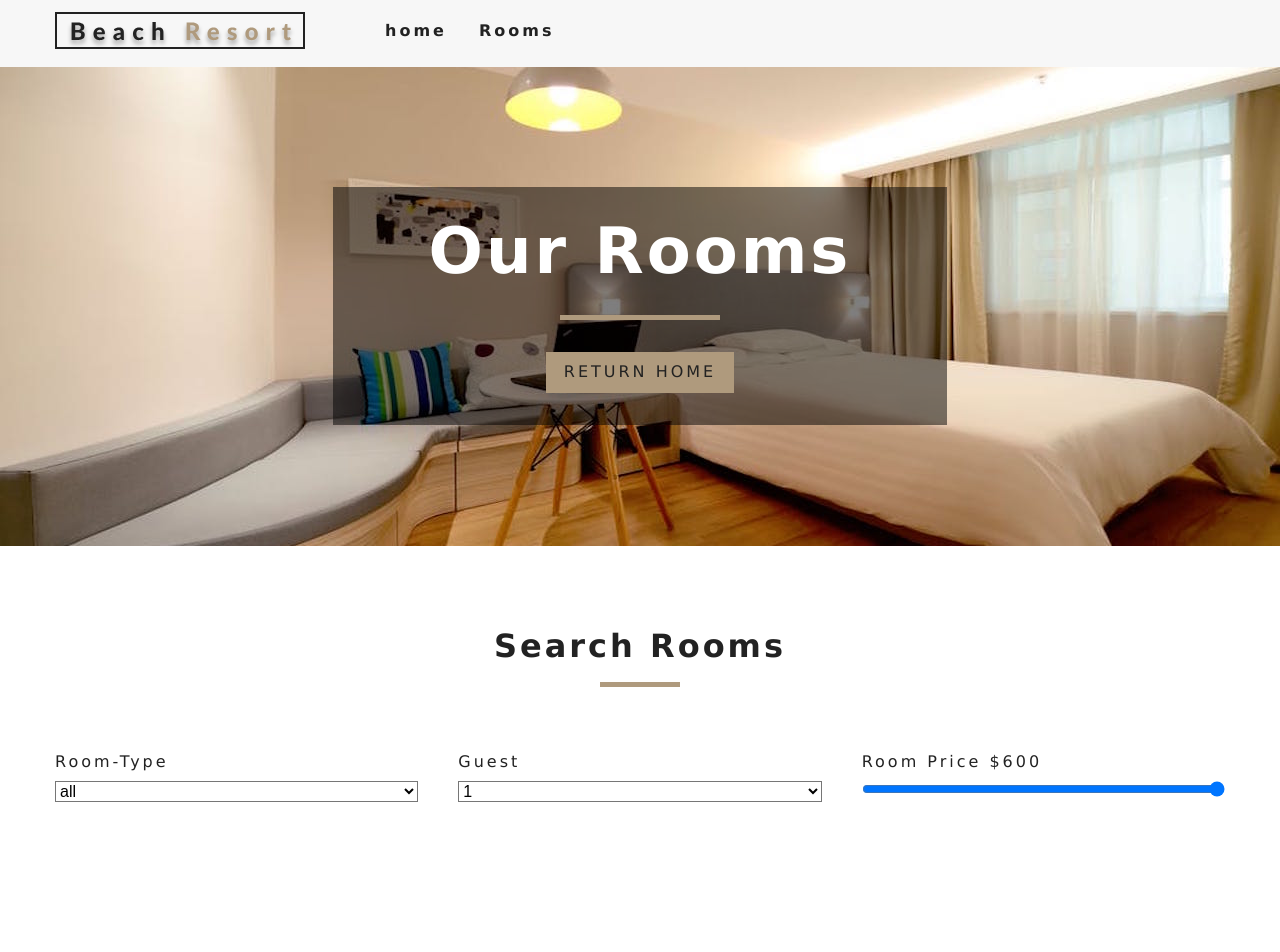
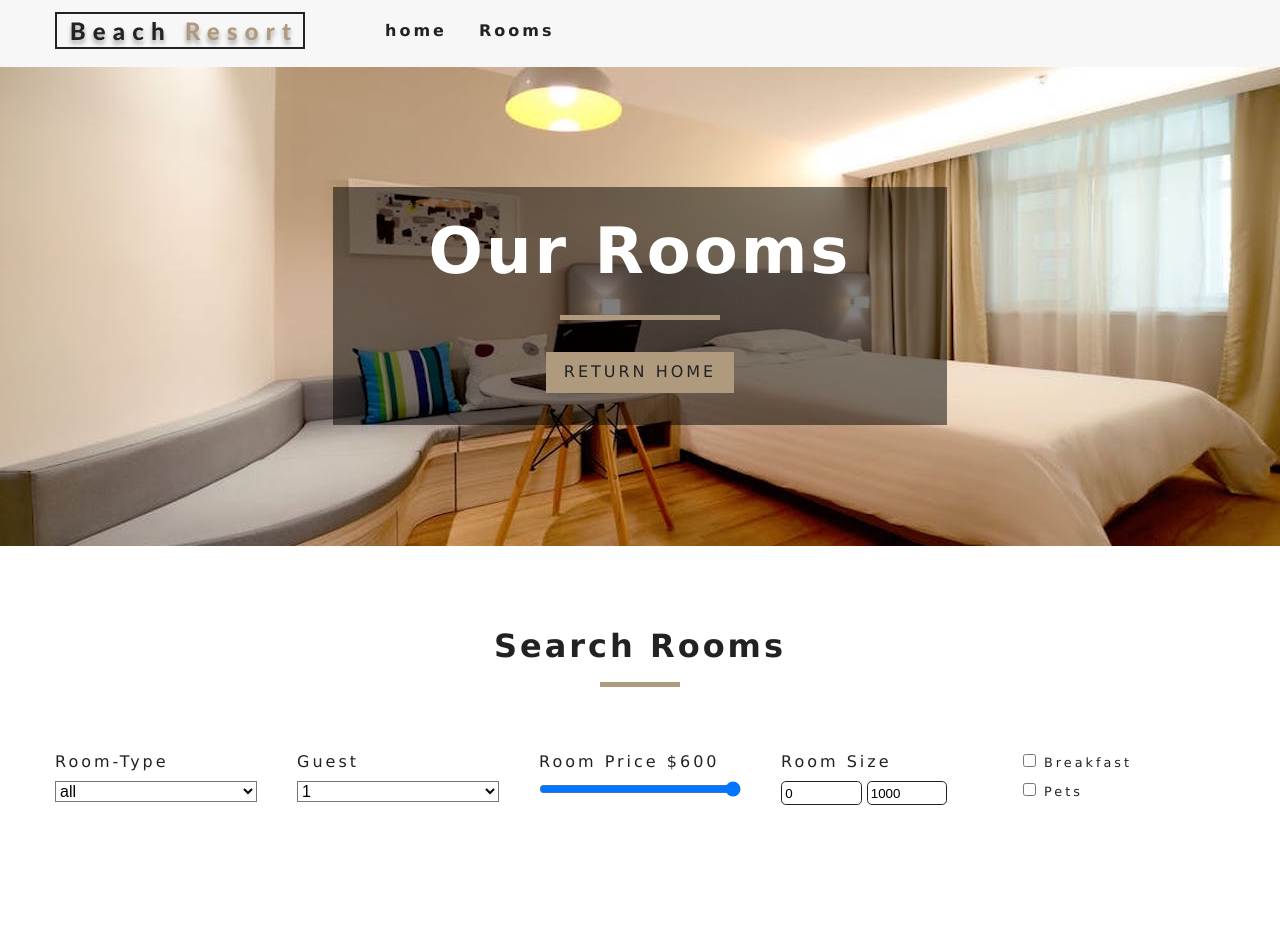
Before and after one commit to matheus3006/resort, a React (Create React App) app: page /rooms in a window 1280 px wide. Shown: the top 952 px of the page. Built offline with nearby package versions, Linux system fonts and the light colour scheme.

Commit message:
Add filter by size

```diff
--- a/src/components/RoomFilter.js
+++ b/src/components/RoomFilter.js
@@ -91,6 +91,54 @@ export default function RoomFilter({ rooms }) {
           />
         </div>
         {/* end of room price  */}
+        {/* size */}
+        <div className="form-group">
+          <label htmlFor="size">room size</label>
+          <div className="size-inputs">
+            <input
+              type="number"
+              name="minSize"
+              id="size"
+              value={minSize}
+              onChange={handleChange}
+              className="size-input"
+            />
+            <input
+              type="number"
+              name="maxSize"
+              id="size"
+              value={maxSize}
+              onChange={handleChange}
+              className="size-input"
+            />
+          </div>
+        </div>
+        {/* end of size */}
+        {/* extras */}
+        <div className="form-group">
+          <div className="single-extra">
+            <input
+              type="checkbox"
+              name="breakfast"
+              id="breakfast"
+              checked={breakfast}
+              onChange={handleChange}
+            />
+            <label htmlFor="breakfast">breakfast</label>
+          </div>
+          <div className="single-extra">
+            <input
+              type="checkbox"
+              name="pets"
+              id="pets"
+              checked={pets}
+              onChange={handleChange}
+            />
+            <label htmlFor="pets">pets</label>
+          </div>
+        </div>
+
+        {/* end of extras */}
       </form>
     </section>
   );
--- a/src/context.js
+++ b/src/context.js
@@ -91,6 +91,8 @@ class RoomProvider extends Component {
     }
     //Filter by price
     tempRooms = tempRooms.filter(room => room.price <= price);
+    //filter by size
+    tempRooms = tempRooms.filter(room => room.size >= minSize && room.size <= maxSize)
 
     //change state
     this.setState({
```
